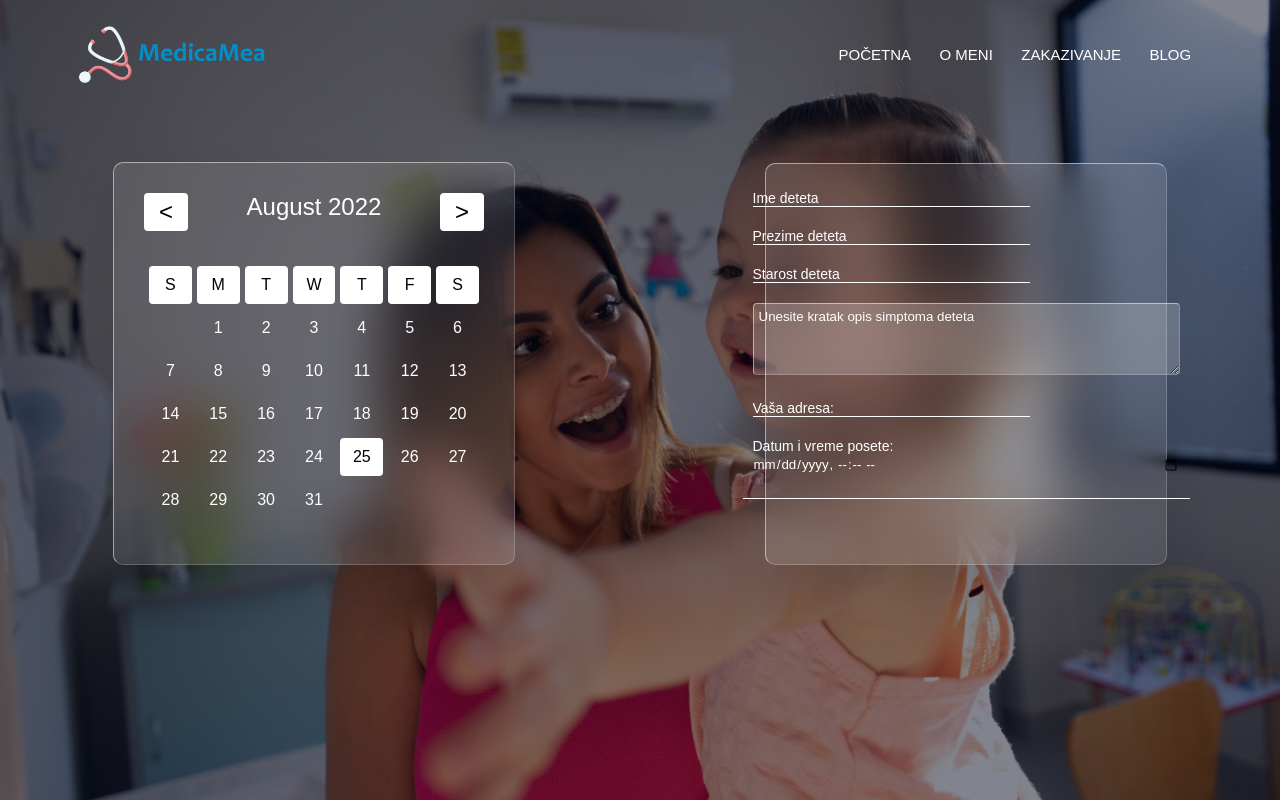
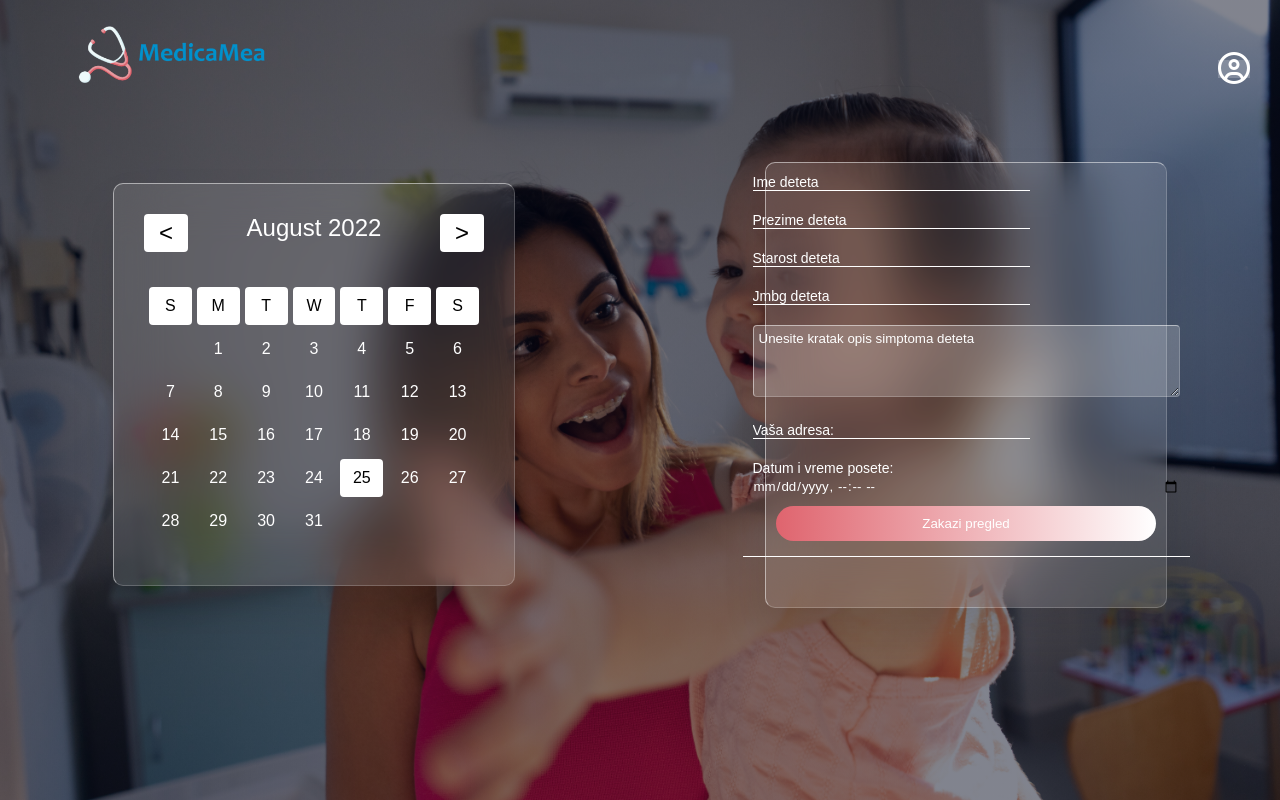
Before and after one commit to Milica1234567/iteh-php, a PHP site: page /zakazivanje.php in a window 1280 px wide. Run offline with PHP 8.4, Linux system fonts and the light colour scheme; some libraries are stand-ins or nearby versions; some web fonts are replaced.

Commit message:
user-menu

```diff
--- a/index.html
+++ b/index.html
@@ -24,7 +24,7 @@
                 <i class="fa solid fa-xmark" onclick="hideMenu()"></i>
                 <ul>
                     <li><a href="index.html">POČETNA</a></li>
-                    <li><a href="about.htm">O MENI</a></li>
+                    <li><a href="about.html">O MENI</a></li>
                     <li><a href="login.php">ZAKAZIVANJE</a></li>
                     <li><a href="blog.html">BLOG</a></li>
                 </ul>
@@ -140,7 +140,7 @@
                 <h3>Navigacija</h3>
                 <ul>
                     <li><a href="index.html">POČETNA</a></li>
-                    <li><a href="about.htm">O MENI</a></li>
+                    <li><a href="about.html">O MENI</a></li>
                     <li><a href="login.html">ZAKAZIVANJE</a></li>
                     <li><a href="blog.html">BLOG</a></li>
                 </ul>
--- a/login.php
+++ b/login.php
@@ -16,13 +16,13 @@
 <body>
     <section class="header-login">
         <nav>
-            <a href="login.html"><img class="logo" src="images/logo34.png" alt=""></a>
+            <a href="index.html"><img class="logo" src="images/logo34.png" alt=""></a>
 
             <div class="navigation-menu" id="navigation-menu">
                 <i class="fa solid fa-xmark" onclick="hideMenu()"></i>
                 <ul>
                     <li><a href="index.html">POČETNA</a></li>
-                    <li><a href="about.htm">O MENI</a></li>
+                    <li><a href="about.html">O MENI</a></li>
                     <li><a href="login.html">ZAKAZIVANJE</a></li>
                     <li><a href="blog.html">BLOG</a></li>
                 </ul>
--- a/post1.html
+++ b/post1.html
@@ -18,13 +18,13 @@
 <body>
     <section class="header-post1">
         <nav>
-            <a href="post1.html"><img class="logo" src="images/logo34.png" alt=""></a>
+            <a href="index.html"><img class="logo" src="images/logo34.png" alt=""></a>
 
             <div class="navigation-menu" id="navigation-menu">
                 <i class="fa solid fa-xmark" onclick="hideMenu()"></i>
                 <ul>
                     <li><a href="index.html">POČETNA</a></li>
-                    <li><a href="about.htm">O MENI</a></li>
+                    <li><a href="about.html">O MENI</a></li>
                     <li><a href="login.html">ZAKAZIVANJE</a></li>
                     <li><a href="blog.html">BLOG</a></li>
                 </ul>
@@ -148,7 +148,7 @@
                 <h3>Navigacija</h3>
                 <ul>
                     <li><a href="index.html">POČETNA</a></li>
-                    <li><a href="about.htm">O MENI</a></li>
+                    <li><a href="about.html">O MENI</a></li>
                     <li><a href="login.html">ZAKAZIVANJE</a></li>
                     <li><a href="blog.html">BLOG</a></li>
                 </ul>
--- a/post2.html
+++ b/post2.html
@@ -18,13 +18,13 @@
 <body>
     <section class="header-post1">
         <nav>
-            <a href="post2.html"><img class="logo" src="images/logo34.png" alt=""></a>
+            <a href="index.html"><img class="logo" src="images/logo34.png" alt=""></a>
 
             <div class="navigation-menu" id="navigation-menu">
                 <i class="fa solid fa-xmark" onclick="hideMenu()"></i>
                 <ul>
                     <li><a href="index.html">POČETNA</a></li>
-                    <li><a href="about.htm">O MENI</a></li>
+                    <li><a href="about.html">O MENI</a></li>
                     <li><a href="login.html">ZAKAZIVANJE</a></li>
                     <li><a href="blog.html">BLOG</a></li>
                 </ul>
@@ -147,7 +147,7 @@
                 <h3>Navigacija</h3>
                 <ul>
                     <li><a href="index.html">POČETNA</a></li>
-                    <li><a href="about.htm">O MENI</a></li>
+                    <li><a href="about.html">O MENI</a></li>
                     <li><a href="login.html">ZAKAZIVANJE</a></li>
                     <li><a href="blog.html">BLOG</a></li>
             </div>
--- a/post3.html
+++ b/post3.html
@@ -17,13 +17,13 @@
 <body>
     <section class="header-post1">
         <nav>
-            <a href="post3.html"><img class="logo" src="images/logo34.png" alt=""></a>
+            <a href="index.html"><img class="logo" src="images/logo34.png" alt=""></a>
 
             <div class="navigation-menu" id="navigation-menu">
                 <i class="fa solid fa-xmark" onclick="hideMenu()"></i>
                 <ul>
                     <li><a href="index.html">POČETNA</a></li>
-                    <li><a href="about.htm">O MENI</a></li>
+                    <li><a href="about.html">O MENI</a></li>
                     <li><a href="login.html">ZAKAZIVANJE</a></li>
                     <li><a href="blog.html">BLOG</a></li>
                 </ul>
@@ -146,7 +146,7 @@
                 <h3>Navigacija</h3>
                 <ul>
                     <li><a href="index.html">POČETNA</a></li>
-                    <li><a href="about.htm">O MENI</a></li>
+                    <li><a href="about.html">O MENI</a></li>
                     <li><a href="login.html">ZAKAZIVANJE</a></li>
                     <li><a href="blog.html">BLOG</a></li>
                 </ul>
--- a/style.css
+++ b/style.css
@@ -818,6 +818,62 @@ hr {
     color: white;
     padding: 5px;
 }
+.fa-regular, .fas{
+    color: white;
+    cursor: pointer;
+}
+.action{
+    position: fixed;
+    top: 60px;
+    right: 30px;
+    background: rgba(255, 255, 255, 0.203);
+}
+.fa-solid{
+    color: white;
+    cursor: pointer;
+    margin-right: 5px;
+    margin-left: 5px;
+}
+
+.fa-solid:hover{
+    color: #DF646E;
+}
+
+
+.action .user-menu{
+    position: absolute;
+    top: 80px;
+    right: -10px;
+    padding: 10px 20px;
+    background: rgba(255, 255, 255, 0.203);
+    width: 180px;
+    box-sizing: 0 5px 25px rgba(0,0,0,0.1);
+    border-radius: 15px;
+    transition: 0.5s;
+    visibility: hidden;
+    opacity: 0;
+}
+.action .user-menu.active{
+    top: 50px;
+    visibility: visible;
+    opacity: 1;
+}
+.action .user-menu ul li{
+    list-style: none;
+    padding: 10px 0;
+    border-top: 1px solid rgba(0, 0, 0, 0.05);
+
+}
+
+.action .user-menu ul li a{
+    display: inline-block;
+    text-decoration: none;
+    color: white;
+}
+.action .user-menu ul li:hover a{
+    color: #DF646E;
+}
+
 
 
 
--- a/zakazivanje.php
+++ b/zakazivanje.php
@@ -10,7 +10,7 @@ session_start()
     <meta http-equiv="X-UA-Compatible" content="IE=edge">
     <meta name="viewport" content="width=device-width, initial-scale=1.0">
     <title>MedicaMea</title>
-    <link rel="stylesheet" href="style.css">
+    <link rel="stylesheet" href="style.css?v=<?php echo time(); ?>">
     <link rel="stylesheet" href="dycalendar.css">
     <link rel="preconnect" href="https://fonts.googleapis.com">
     <link rel="preconnect" href="https://fonts.gstatic.com" crossorigin>
@@ -23,18 +23,31 @@ session_start()
 <body>
     <section class="header-zakazivanje">
         <nav>
-            <a href="zakazivanje.html"><img class="logo" src="images/logo34.png" alt=""></a>
+            <a href="index.html"><img class="logo" src="images/logo34.png" alt=""></a>
 
-            <div class="navigation-menu" id="navigation-menu">
-                <i class="fa solid fa-xmark" onclick="hideMenu()"></i>
-                <ul>
-                    <li><a href="index.html">POČETNA</a></li>
-                    <li><a href="about.htm">O MENI</a></li>
-                    <li><a href="login.php">ZAKAZIVANJE</a></li>
-                    <li><a href="blog.html">BLOG</a></li>
-                </ul>
+            <div class="action">
+                <div class="profile">
+                <i class="fa-regular fa-circle-user fa-2xl" onclick="menuToggle();"></i>
+                <div class="user-menu">
+
+                    <ul>
+                        <li><a href="index.html"><i class="fa-solid fa-house-chimney"></i>Početna</a></li>
+                        <li><a href="about.html"><i class="fa-solid fa-user-doctor"></i>O doktorki</a></li>
+                        <li><a href="blog.html"><i class="fa-solid fa-comment-medical"></i>Blog</a></li>
+                        <li><a href="history.php"><i class="fa-solid fa-clock-rotate-left"></i>Istorija zakazivanja</a></li>
+                        <li><a href="update.php"><i class="fa-solid fa-pen-to-square"></i>Promeni podatke</a></li>
+                        <li><button class="submit-btn">Izloguj me</button></li>
+                    </ul>
+
+                </div>
+                </div>
             </div>
-            <i class="fa solid fa-bars" onclick="showMenu()"></i>
+
+
+
+
+
+
         </nav>
         <div class="kalendar-forma-box">
             <div class="kalendar">
@@ -57,6 +70,10 @@ session_start()
                         </div>
                         <div class="input-box">
 
+                            <input type="text" class="input-forma-zakazi" placeholder="Jmbg deteta">
+                        </div>
+                        <div class="input-box">
+
                             <textarea id="simptomi" name="simptomi" rows="4" cols="50">Unesite kratak opis simptoma deteta</textarea>
                         </div>
                         <div class="input-box">
@@ -68,6 +85,9 @@ session_start()
                             <span class="details">Datum i vreme posete:</span>
                             <input type="datetime-local" name="begin" placeholder="Datum i vreme posete">
                         </div>
+                        <button class="submit-btn">Zakazi pregled</button>
+
+
                     </div>
                 </form>
             </div>
@@ -80,6 +100,12 @@ session_start()
 
 
     <!-------------JavaScript-------------->
+    <script>
+        function menuToggle(){
+            const toggle=document.querySelector('.user-menu');
+            toggle.classList.toggle('active');
+        }
+    </script>
     <script>
         var navLinks = document.getElementById("navigation-menu")
         function showMenu() {
```
Also changed, not shown: about.html (renamed from about.htm, +5 -13 lines), blog.html (+4 -4 lines), history.php (added), update.php (added).
